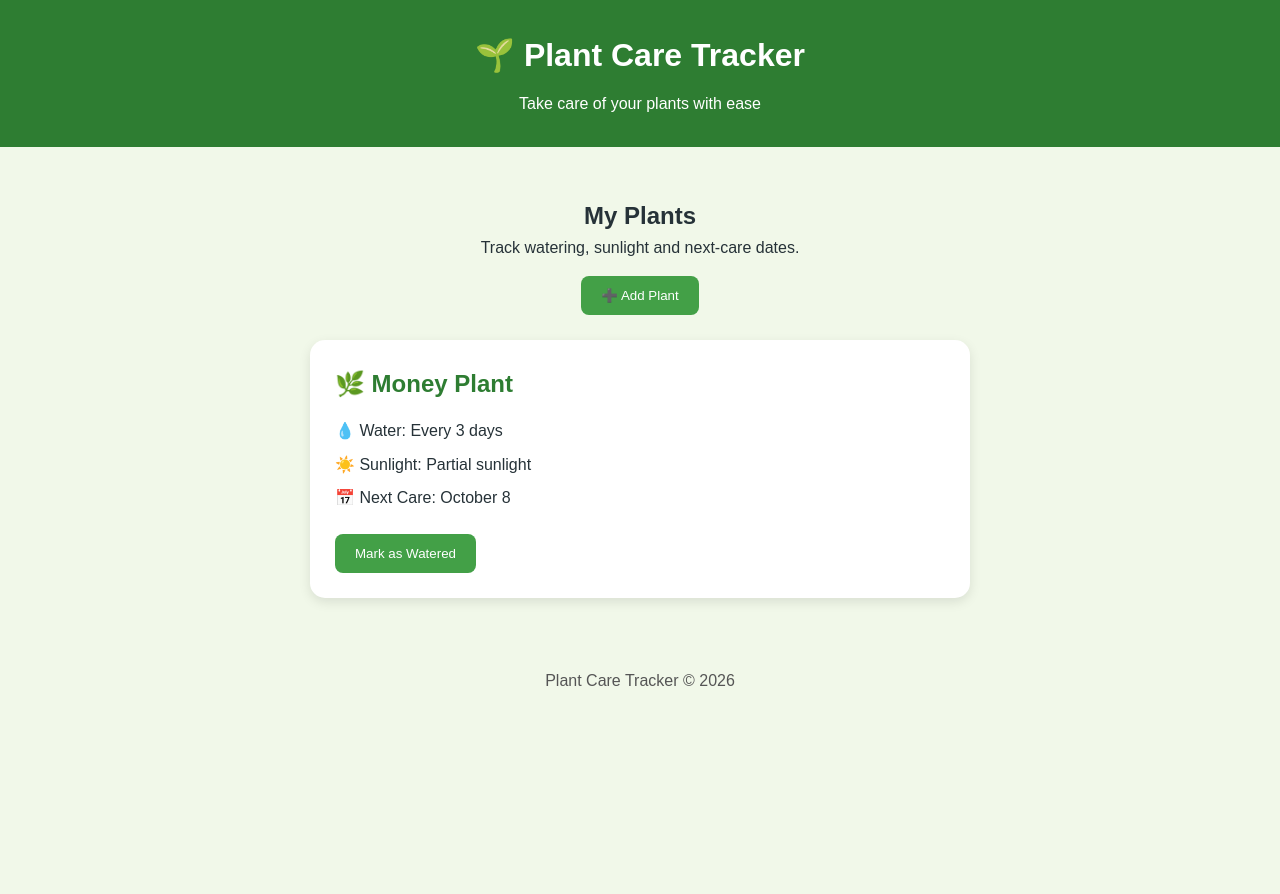
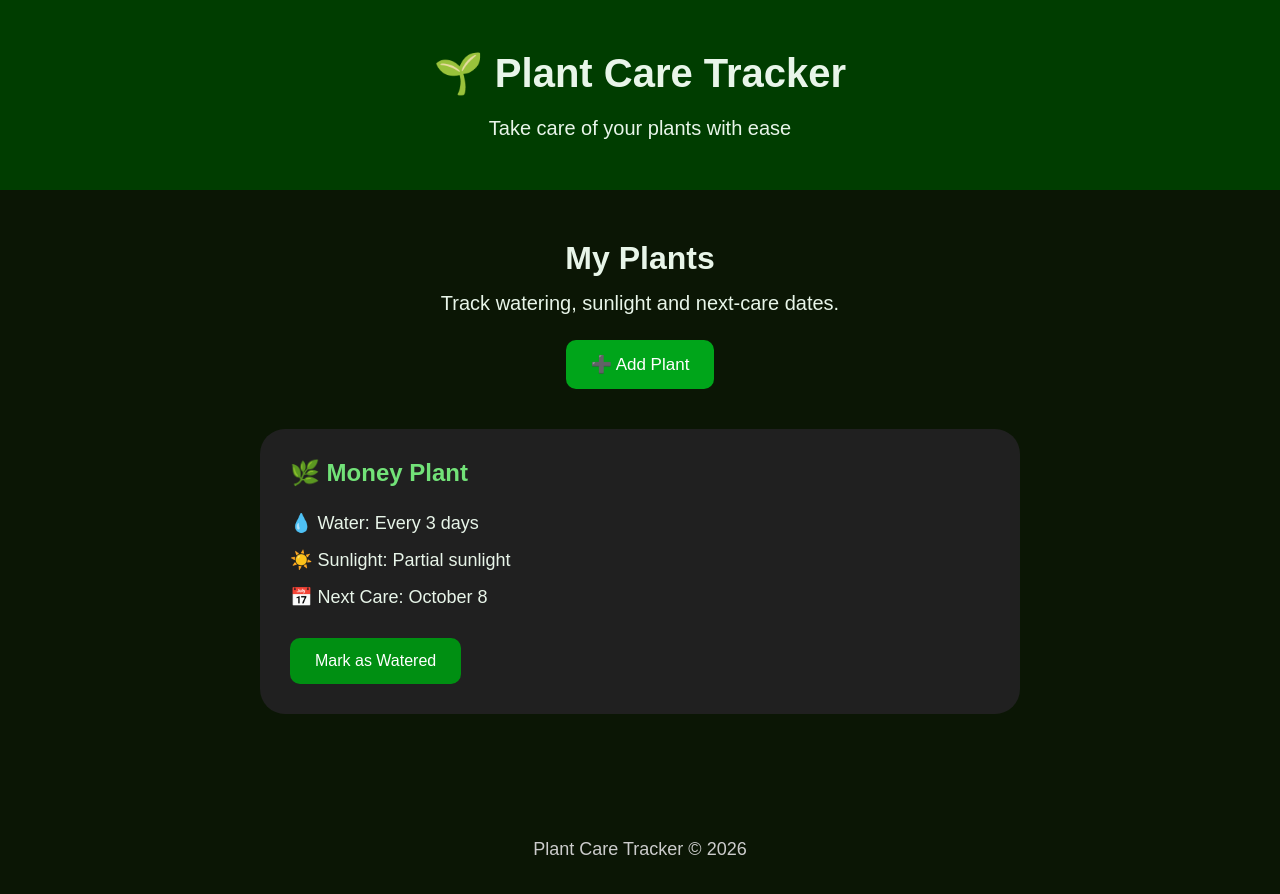
Before and after one commit to Lokesh-kj/Plant-care-tracker, a plain HTML site: page index.html in a window 1280 px wide. Before the commit the page ends 800 px from the top, so only its background shows below. Drawn offline with Linux system fonts and the light colour scheme.

Commit message:
Update style.css
Add styling for plant tracker

```diff
--- a/style.css
+++ b/style.css
@@ -6,66 +6,115 @@
 
 body {
     font-family: Arial, sans-serif;
-    background-color: #f1f8e9;
-    color: #263238;
-    line-height: 1.6;
+    background: #0b1605;
+    color: #e8f5e9;
+    min-height: 100vh;
 }
 
 header {
-    background-color: #2e7d32;
-    color: white;
+    background: #003d00;
     text-align: center;
-    padding: 30px 20px;
+    padding: 50px 20px;
 }
 
 header h1 {
-    margin-bottom: 10px;
+    font-size: 40px;
+    margin-bottom: 20px;
+}
+
+header p {
+    font-size: 20px;
 }
 
 main {
-    max-width: 700px;
-    margin: 30px auto;
-    padding: 20px;
+    max-width: 800px;
+    margin: auto;
+    padding: 50px 20px;
 }
 
 .welcome {
     text-align: center;
+    margin-bottom: 40px;
+}
+
+.welcome h2 {
+    font-size: 32px;
+    margin-bottom: 15px;
+}
+
+.welcome p {
+    font-size: 20px;
     margin-bottom: 25px;
 }
 
+#addPlantBtn {
+    background: #00a51a;
+    color: white;
+    border: none;
+    padding: 14px 25px;
+    border-radius: 10px;
+    font-size: 17px;
+    cursor: pointer;
+}
+
+#addPlantBtn:hover {
+    background: #008f16;
+}
+
 .plant-card {
-    background-color: white;
-    padding: 25px;
-    border-radius: 15px;
-    box-shadow: 0 4px 12px rgba(0, 0, 0, 0.1);
+    background: #202020;
+    padding: 30px;
+    border-radius: 25px;
+    margin-bottom: 25px;
 }
 
 .plant-card h2 {
-    color: #2e7d32;
-    margin-bottom: 15px;
+    color: #72e278;
+    margin-bottom: 25px;
 }
 
 .plant-card p {
-    margin: 8px 0;
+    font-size: 18px;
+    margin: 15px 0;
 }
 
-button {
-    background-color: #43a047;
+.water-btn {
+    background: #008f12;
     color: white;
     border: none;
-    padding: 12px 20px;
-    border-radius: 8px;
+    padding: 14px 25px;
+    border-radius: 10px;
+    font-size: 16px;
     cursor: pointer;
     margin-top: 15px;
 }
 
-button:hover {
-    background-color: #2e7d32;
+.water-btn:hover {
+    background: #00a51a;
 }
 
 footer {
     text-align: center;
-    padding: 20px;
-    margin-top: 30px;
-    color: #555;
+    padding: 50px 20px;
+    font-size: 18px;
+    color: #cccccc;
 }
+
+@media (max-width: 600px) {
+
+    header h1 {
+        font-size: 32px;
+    }
+
+    header p {
+        font-size: 18px;
+    }
+
+    .welcome h2 {
+        font-size: 28px;
+    }
+
+    .plant-card {
+        padding: 25px;
+    }
+}
```
